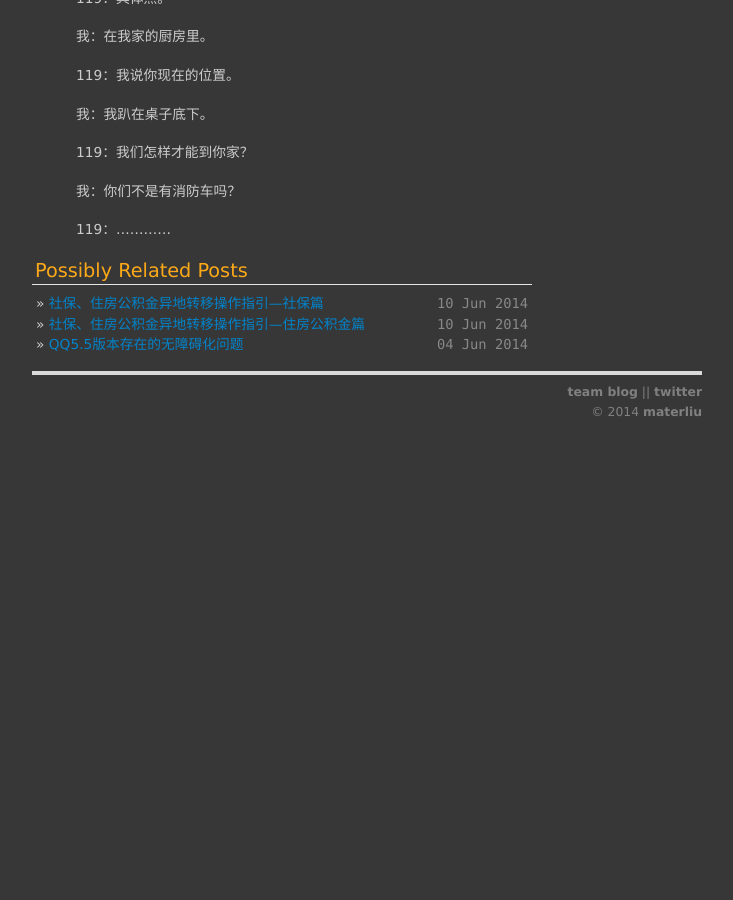
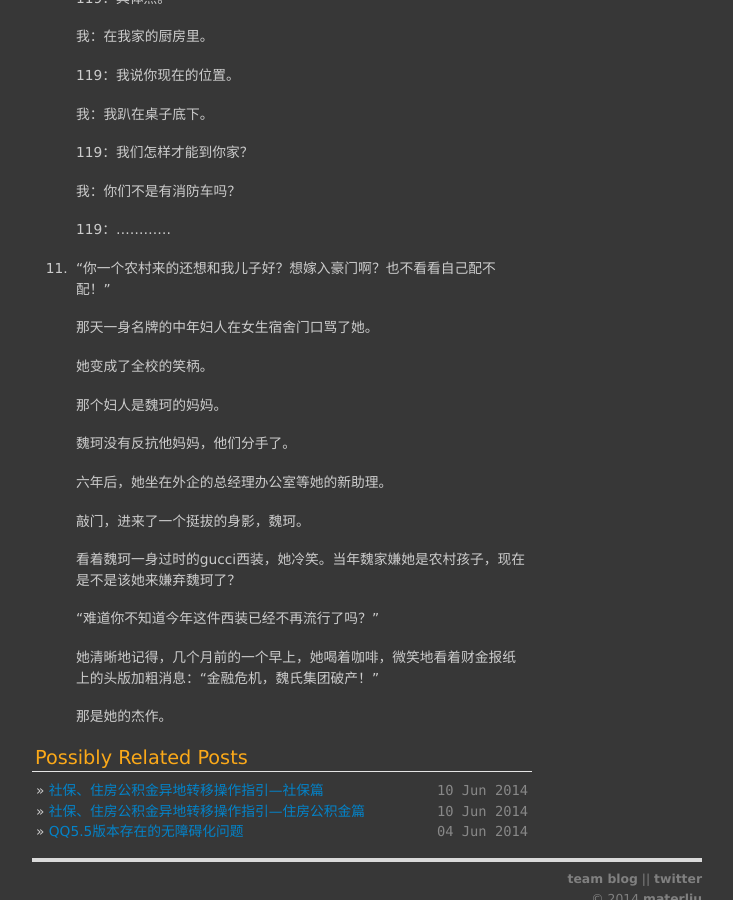
Before and after one commit to materliu/materliu.github.io, a Jekyll site: the page built from all/life/_posts/2014-04-12-微小说收录.md, in a window 1280 px wide and 900 px high, scrolled down 1363 px. Shown: the whole window, without its empty margins (273-1006 px from the left). Built offline with Jekyll 4.4.1, drawn with Linux system fonts in a browser that asks for light colours; Markdown is read by kramdown in place of the engine named in the settings; before the commit the page ends 1804 px from its top, so only the background shows below that.

Commit message:
add one micro note !

```diff
--- a/all/life/_posts/2014-04-12-微小说收录.md
+++ b/all/life/_posts/2014-04-12-微小说收录.md
@@ -43,3 +43,26 @@
    我：你们不是有消防车吗？
 
    119：…………
+
+
+4. “你一个农村来的还想和我儿子好？想嫁入豪门啊？也不看看自己配不配！”
+
+   那天一身名牌的中年妇人在女生宿舍门口骂了她。
+
+   她变成了全校的笑柄。
+
+   那个妇人是魏珂的妈妈。
+
+   魏珂没有反抗他妈妈，他们分手了。
+
+   六年后，她坐在外企的总经理办公室等她的新助理。
+
+   敲门，进来了一个挺拔的身影，魏珂。
+
+   看着魏珂一身过时的gucci西装，她冷笑。当年魏家嫌她是农村孩子，现在是不是该她来嫌弃魏珂了？
+
+   “难道你不知道今年这件西装已经不再流行了吗？”
+
+   她清晰地记得，几个月前的一个早上，她喝着咖啡，微笑地看着财金报纸上的头版加粗消息：“金融危机，魏氏集团破产！”
+
+   那是她的杰作。
```
